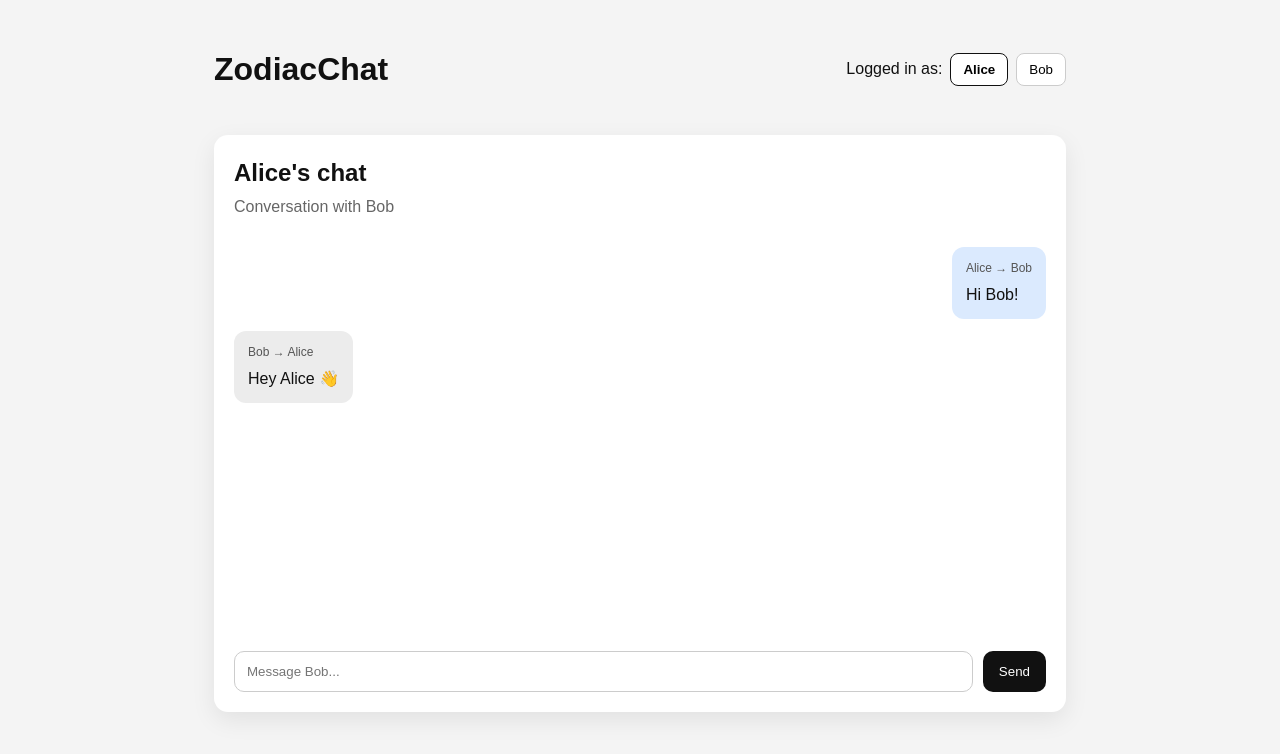
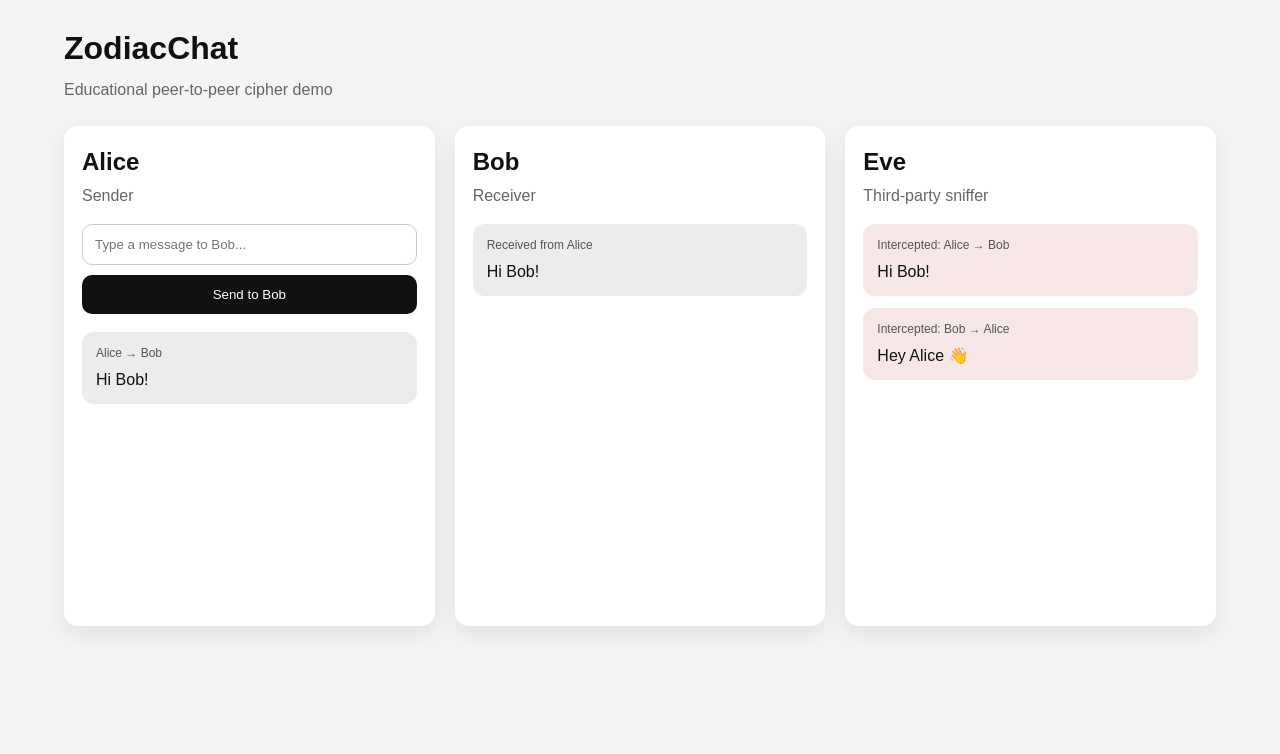
Before and after one commit to teyter/ZodiacChat, a React (Vite) app: page / in a window 1280 px wide. Shown: the top 754 px of the page. Built offline with nearby package versions, Linux system fonts and the light colour scheme.

Commit message:
add Eve sniffer

```diff
--- a/src/App.css
+++ b/src/App.css
@@ -14,105 +14,58 @@ body {
 }
 
 .app {
-  max-width: 900px;
+  max-width: 1200px;
   margin: 0 auto;
   padding: 24px;
 }
 
 .topbar {
-  display: flex;
-  justify-content: space-between;
-  align-items: center;
-  gap: 16px;
-  margin-bottom: 20px;
+  margin-bottom: 24px;
 }
 
-.user-switcher {
-  display: flex;
-  align-items: center;
-  gap: 8px;
-  flex-wrap: wrap;
-}
-
-.user-switcher button {
-  border: 1px solid #ccc;
-  background: white;
-  padding: 8px 12px;
-  border-radius: 8px;
-  cursor: pointer;
-}
-
-.user-switcher button.active {
-  border-color: #111;
-  font-weight: bold;
-}
-
-.chat-shell {
-  background: white;
-  border-radius: 14px;
-  padding: 20px;
-  box-shadow: 0 8px 24px rgba(0, 0, 0, 0.08);
-}
-
-.chat-header {
-  margin-bottom: 16px;
-}
-
-.chat-header h2,
-.chat-header p {
+.topbar h1 {
   margin: 0;
 }
 
-.chat-header p {
+.subtitle {
+  margin: 6px 0 0;
   color: #666;
-  margin-top: 4px;
 }
 
-.messages {
-  min-height: 400px;
-  display: flex;
-  flex-direction: column;
-  gap: 12px;
-  padding: 12px 0;
+.panel-grid {
+  display: grid;
+  grid-template-columns: repeat(3, 1fr);
+  gap: 20px;
 }
 
-.message-row {
-  display: flex;
+.panel {
+  background: white;
+  border-radius: 14px;
+  padding: 18px;
+  box-shadow: 0 8px 24px rgba(0, 0, 0, 0.08);
+  min-height: 500px;
 }
 
-.message-row.mine {
-  justify-content: flex-end;
+.panel h2 {
+  margin-top: 0;
+  margin-bottom: 4px;
 }
 
-.message-row.theirs {
-  justify-content: flex-start;
-}
-
-.message-bubble {
-  max-width: 70%;
-  padding: 12px 14px;
-  border-radius: 12px;
-  background: #ececec;
-}
-
-.message-row.mine .message-bubble {
-  background: #dbeafe;
-}
-
-.message-meta {
-  font-size: 12px;
-  color: #555;
-  margin-bottom: 6px;
+.panel-subtitle {
+  margin-top: 0;
+  color: #666;
+  margin-bottom: 16px;
 }
 
 .composer {
   display: flex;
+  flex-direction: column;
   gap: 10px;
-  margin-top: 16px;
+  margin-bottom: 18px;
 }
 
 .composer input {
-  flex: 1;
+  width: 100%;
   padding: 12px;
   border: 1px solid #ccc;
   border-radius: 10px;
@@ -126,3 +79,31 @@ body {
   color: white;
   cursor: pointer;
 }
+
+.message-list {
+  display: flex;
+  flex-direction: column;
+  gap: 12px;
+}
+
+.message-card {
+  padding: 12px 14px;
+  border-radius: 12px;
+  background: #ececec;
+}
+
+.message-card.sniffed {
+  background: #f8e7e7;
+}
+
+.message-meta {
+  font-size: 12px;
+  color: #555;
+  margin-bottom: 6px;
+}
+
+@media (max-width: 900px) {
+  .panel-grid {
+    grid-template-columns: 1fr;
+  }
+}
--- a/src/App.jsx
+++ b/src/App.jsx
@@ -1,21 +1,26 @@
 import { useState } from 'react'
 import './App.css'
 
-const USERS = ['Alice', 'Bob']
-
 const INITIAL_MESSAGES = [
-  { id: 1, from: 'Alice', to: 'Bob', text: 'Hi Bob!' },
-  { id: 2, from: 'Bob', to: 'Alice', text: 'Hey Alice 👋' },
+  {
+    id: 1,
+    from: 'Alice',
+    to: 'Bob',
+    plaintext: 'Hi Bob!',
+  },
+  {
+    id: 2,
+    from: 'Bob',
+    to: 'Alice',
+    plaintext: 'Hey Alice 👋',
+  },
 ]
 
 export default function App() {
-  const [currentUser, setCurrentUser] = useState('Alice')
   const [messages, setMessages] = useState(INITIAL_MESSAGES)
   const [draft, setDraft] = useState('')
 
-  const otherUser = USERS.find((user) => user !== currentUser)
-
-  function handleSend(e) {
+  function sendAsAlice(e) {
     e.preventDefault()
 
     const trimmed = draft.trim()
@@ -23,9 +28,9 @@ export default function App() {
 
     const newMessage = {
       id: Date.now(),
-      from: currentUser,
-      to: otherUser,
-      text: trimmed,
+      from: 'Alice',
+      to: 'Bob',
+      plaintext: trimmed,
     }
 
     setMessages((prev) => [...prev, newMessage])
@@ -36,56 +41,69 @@ export default function App() {
     <div className="app">
       <header className="topbar">
         <h1>ZodiacChat</h1>
-
-        <div className="user-switcher">
-          <span>Logged in as:</span>
-          {USERS.map((user) => (
-            <button
-              key={user}
-              className={user === currentUser ? 'active' : ''}
-              onClick={() => setCurrentUser(user)}
-            >
-              {user}
-            </button>
-          ))}
-        </div>
+        <p className="subtitle">Educational peer-to-peer cipher demo</p>
       </header>
 
-      <main className="chat-shell">
-        <div className="chat-header">
-          <h2>{currentUser}'s chat</h2>
-          <p>Conversation with {otherUser}</p>
-        </div>
+      <main className="panel-grid">
+        <section className="panel">
+          <h2>Alice</h2>
+          <p className="panel-subtitle">Sender</p>
 
-        <div className="messages">
-          {messages.map((msg) => {
-            const mine = msg.from === currentUser
+          <form className="composer" onSubmit={sendAsAlice}>
+            <input
+              type="text"
+              value={draft}
+              onChange={(e) => setDraft(e.target.value)}
+              placeholder="Type a message to Bob..."
+            />
+            <button type="submit">Send to Bob</button>
+          </form>
 
-            return (
-              <div
-                key={msg.id}
-                className={`message-row ${mine ? 'mine' : 'theirs'}`}
-              >
-                <div className="message-bubble">
+          <div className="message-list">
+            {messages
+              .filter((msg) => msg.from === 'Alice')
+              .map((msg) => (
+                <div key={msg.id} className="message-card">
                   <div className="message-meta">
                     {msg.from} → {msg.to}
                   </div>
-                  <div>{msg.text}</div>
+                  <div>{msg.plaintext}</div>
                 </div>
+              ))}
+          </div>
+        </section>
+
+        <section className="panel">
+          <h2>Bob</h2>
+          <p className="panel-subtitle">Receiver</p>
+
+          <div className="message-list">
+            {messages
+              .filter((msg) => msg.to === 'Bob')
+              .map((msg) => (
+                <div key={msg.id} className="message-card">
+                  <div className="message-meta">Received from {msg.from}</div>
+                  <div>{msg.plaintext}</div>
+                </div>
+              ))}
+          </div>
+        </section>
+
+        <section className="panel">
+          <h2>Eve</h2>
+          <p className="panel-subtitle">Third-party sniffer</p>
+
+          <div className="message-list">
+            {messages.map((msg) => (
+              <div key={msg.id} className="message-card sniffed">
+                <div className="message-meta">
+                  Intercepted: {msg.from} → {msg.to}
+                </div>
+                <div>{msg.plaintext}</div>
               </div>
-            )
-          })}
-        </div>
-
-        <form className="composer" onSubmit={handleSend}>
-          <input
-            type="text"
-            value={draft}
-            onChange={(e) => setDraft(e.target.value)}
-            placeholder={`Message ${otherUser}...`}
-          />
-          <button type="submit">Send</button>
-        </form>
+            ))}
+          </div>
+        </section>
       </main>
     </div>
   )
```
